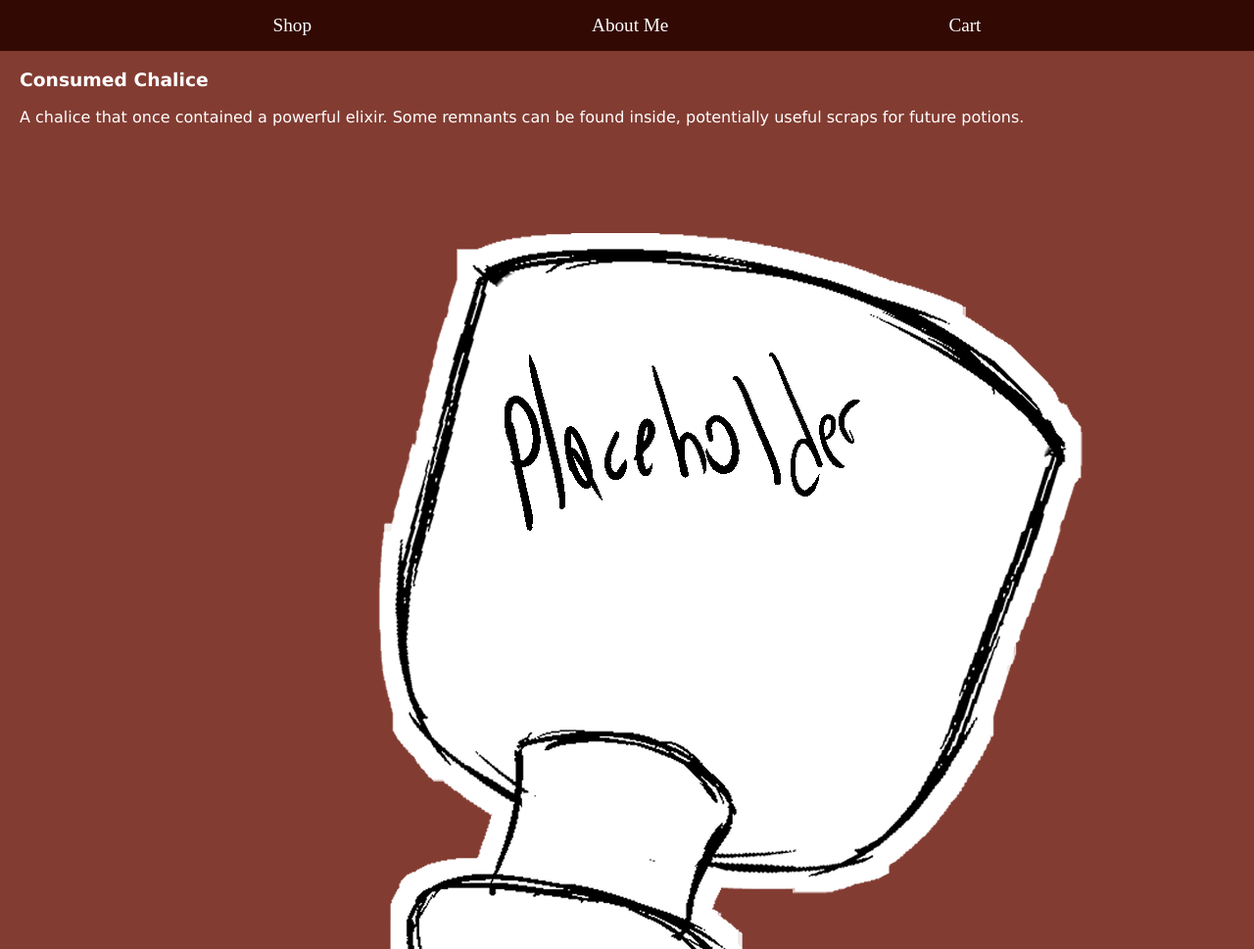
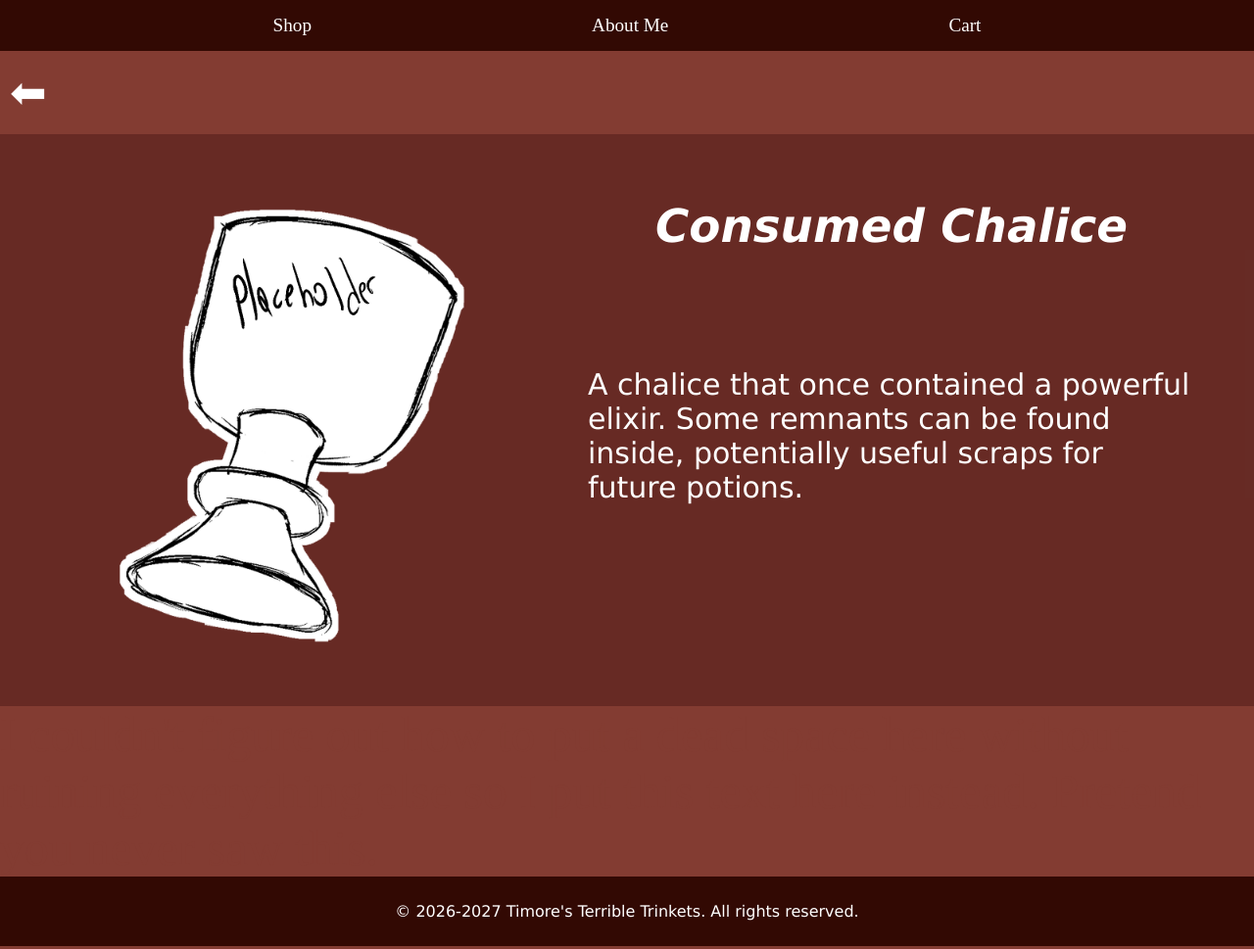
Before and after one commit to adgonzales20/Timores-Terrible-Trinkets, a plain HTML site: page item-pages/Chalice/cup-item.html in a window 1280 px wide. Shown: the top 969 px of the page at 98% size. Drawn offline with Linux system fonts and the light colour scheme.

Commit message:
Began finalizing item page format

```diff
--- a/item-pages/Chalice/cup-item.css
+++ b/item-pages/Chalice/cup-item.css
@@ -29,6 +29,8 @@ h1{
     color:white;
     font-family: Verdana, Geneva, Tahoma, sans-serif;
 }
+
+
 .navbar ul{
     list-style-type: none;
     background-color: rgb(50, 9, 3);
@@ -55,6 +57,46 @@ h1{
     float:none;
 }
 
+.back-button {
+    a {
+    text-decoration:none;
+    color:white;
+    font-size: 45px;
+    padding-left: 10px;
+    }
+}
+.page-content {
+    padding:20px;
+    display:flex;
+    flex-direction: row;
+    background-color: rgba(63, 18, 18, 0.41);
+}
+
+
+.item-pic {
+    padding:20px;
+}
+
+.item-name {
+    display:flex;
+    align-items:center;
+    justify-content: center;
+    font-size:40px;
+    font-style: italic;
+}
+
+.item-desc {
+    padding:40px;
+    font-size:30px;
+
+}
+
+.dead-space {
+    font-size:50px;
+    color:rgb(131, 60, 50)
+
+}
+
 .footer{
     background-color: rgb(50, 9, 3);
     color: white;
--- a/item-pages/Chalice/cup-item.html
+++ b/item-pages/Chalice/cup-item.html
@@ -19,17 +19,40 @@
         </ul>
     </nav>
 
-    <main>
+<div class="back-button">
+        <p><a href="../../index.html">⬅</a></p>
+</div>
+
+<div class="page-content">
+
+
+
+
+    <div class="item-pic">
+            <img src="../../images/chalice.png" alt="An empty golden chalice.
+            There are some purplish specks around it." width="500">
+    </div>
+
+<div class="item-info">
+    <div class="item-name">
         <h3>Consumed Chalice</h3>
+    </div>
+
+    <div class="item-desc">
         <p>A chalice that once contained a powerful elixir. Some remnants can be found inside, potentially useful scraps for future potions.</p>
-        <div>
-            <img src="../../images/chalice.png" alt="An empty golden chalice. There are some purplish specks around it.">
-        </div>
-    </main>
+    </div>
+</div>
 
-        <div class="footer">
-<p>&copy; 2026-2027 Timore's Terrible Trinkets. All rights reserved.</p>
-        </div>
+</div>
+
+<div class="dead-space">
+       I couldn't figure out how to put a dead space here without ruining everything else so I put this text here instead. Pretend you never saw this.
+</div>
+
+
+<div class="footer">
+        <p>&copy; 2026-2027 Timore's Terrible Trinkets. All rights reserved.</p>
+</div>
 
 </body>
 </html>
```
Also changed, not shown: index.html (+5 -4 lines), style.css (+14 -1 lines).
